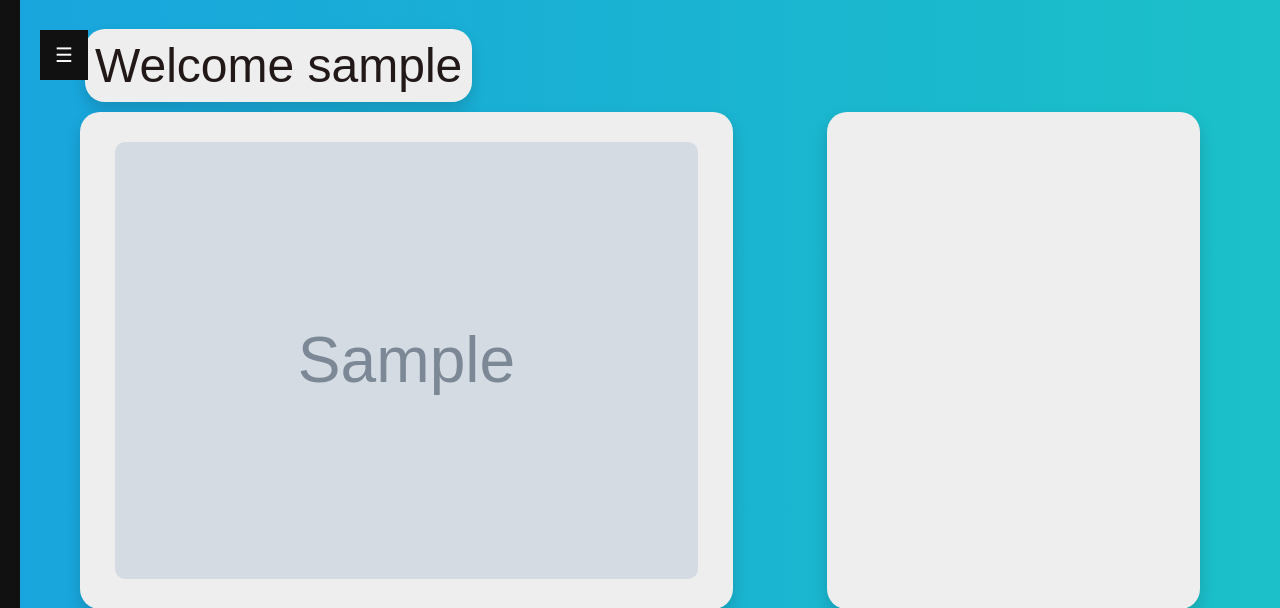
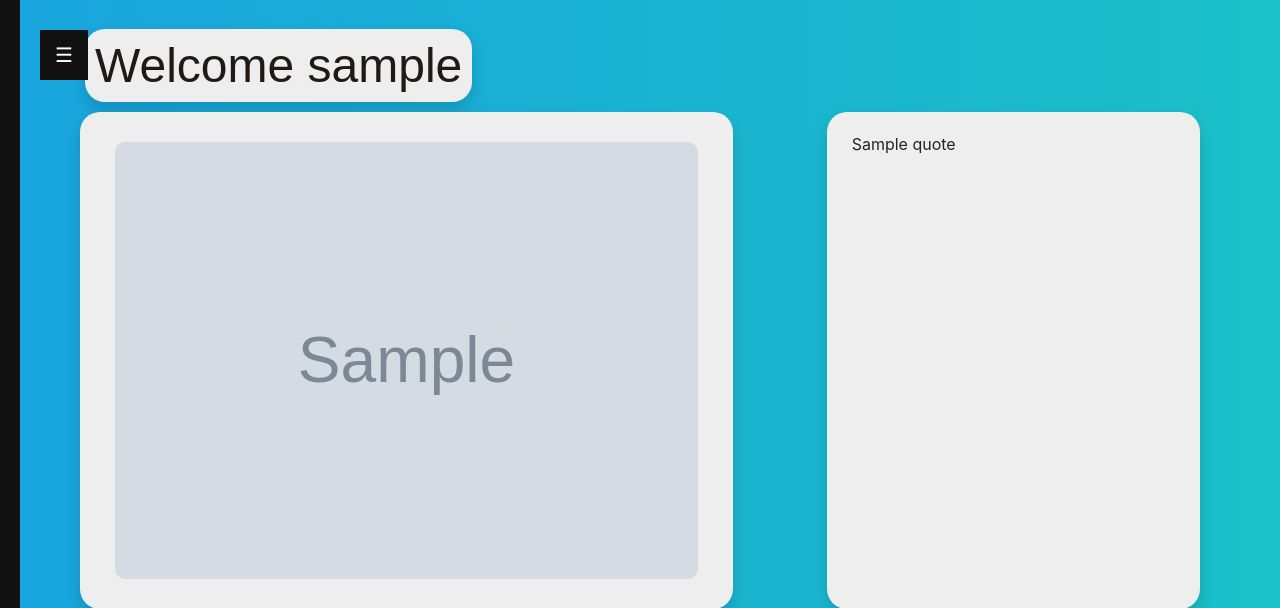
Before and after one commit to Woosiv/Cheers-Across-Time, a Flask app: template templates/dashboard.html in a window 1280 px wide. Shown: the top 608 px of the page. Run offline with Flask 2, Linux system fonts and the light colour scheme; the template is opened without the code that fills it: most values are stand-ins (such as "Sample title", 1, 10 or a date in 2020); grey boxes marked "Sample" are stand-in pictures; some libraries are stand-ins or nearby versions.

Commit message:
Update dashboard.html

```diff
--- a/templates/dashboard.html
+++ b/templates/dashboard.html
@@ -29,6 +29,13 @@
         </div>
     </div>
     <div id = "box" class = "col-md-4 offset-md-1 shadow">
+        <p class="quote">{{quote}}
+            <style>
+                 .quote{
+                    overflow: hidden;
+                    }
+            </style>
+        </p>
     </div>
 </div>
 <div class = "row">
```
